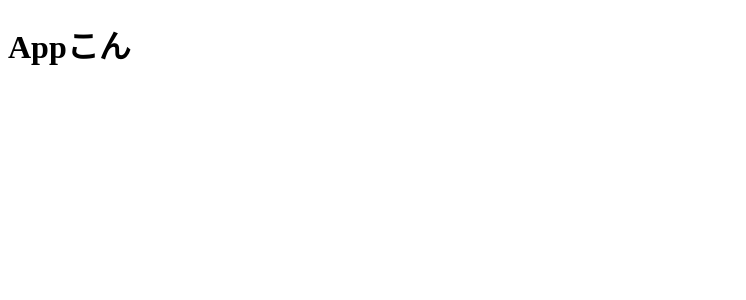
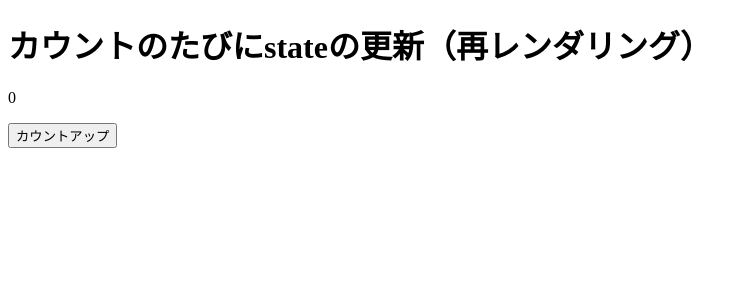
Before and after one commit to project-sa-git/react-re-render, a React (Create React App) app: page / in a window 1280 px wide. Shown: the top 300 px of the page, without its empty margins (0-746 px from the left). Built offline with nearby package versions, Linux system fonts and the light colour scheme.

Commit message:
カウントのたびにstateの更新（再レンダリング）

```diff
--- a/src/App.js
+++ b/src/App.js
@@ -1,11 +1,15 @@
-import React from "react";
+import React, { useState } from "react";
 
-const App = () => {
+export default function App() {
+  const [count, setCount] = useState(0);
+  const clickAddCount = () => {
+    setCount(count + 1);
+  };
   return (
     <>
-      <h1>Appこん</h1>
+      <h1>カウントのたびにstateの更新（再レンダリング）</h1>
+      <p>{count}</p>
+      <button onClick={clickAddCount}>カウントアップ</button>
     </>
   );
-};
-
-export default App;
+}
```
